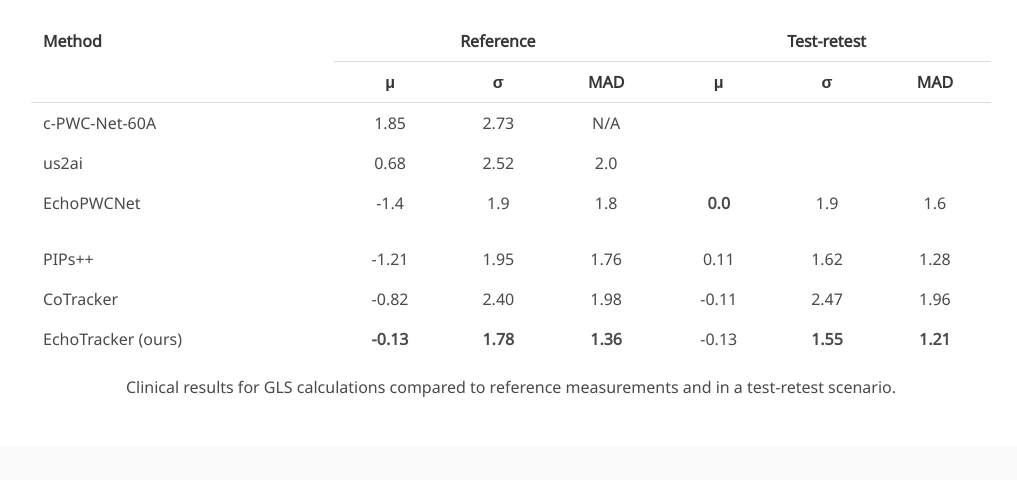
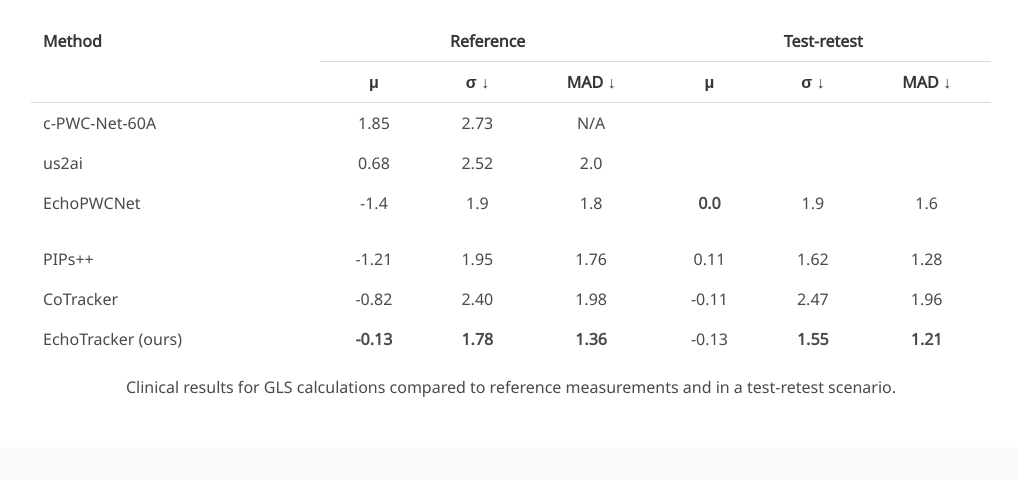
Before and after one commit to riponazad/echotracker, a plain HTML site: page index.html in a window 1280 px wide. Shown: the part 2133-2613 px from the top of the page, without its empty margins (129-1146 px from the left). Drawn offline with nearby package versions, Linux system fonts and the light colour scheme; some icons are missing; a web font is replaced by a local one.

Commit message:
project site is updated

```diff
--- a/index.html
+++ b/index.html
@@ -228,11 +228,11 @@
         </tr>
         <tr>
           <th ><p style="text-align:center">&#956;</p></th>
-          <th ><p style="text-align:center">&#963;</p></th>
-          <th ><p style="text-align:center">MAD</p></th>
+          <th ><p style="text-align:center">&#963; &#8595;</p></th>
+          <th ><p style="text-align:center">MAD &#8595;</p></th>
           <th ><p style="text-align:center">&#956;</p></th>
-          <th ><p style="text-align:center">&#963;</p></th>
-          <th ><p style="text-align:center">MAD</p></th></tr>
+          <th ><p style="text-align:center">&#963; &#8595;</p></th>
+          <th ><p style="text-align:center">MAD &#8595;</p></th></tr>
         <tr>
           <td style="border-bottom: none;"><p style="text-align:left">c-PWC-Net-60A</p></td>
           <td style="border-bottom: none;"><p style="text-align:center">1.85</p></td>
```
